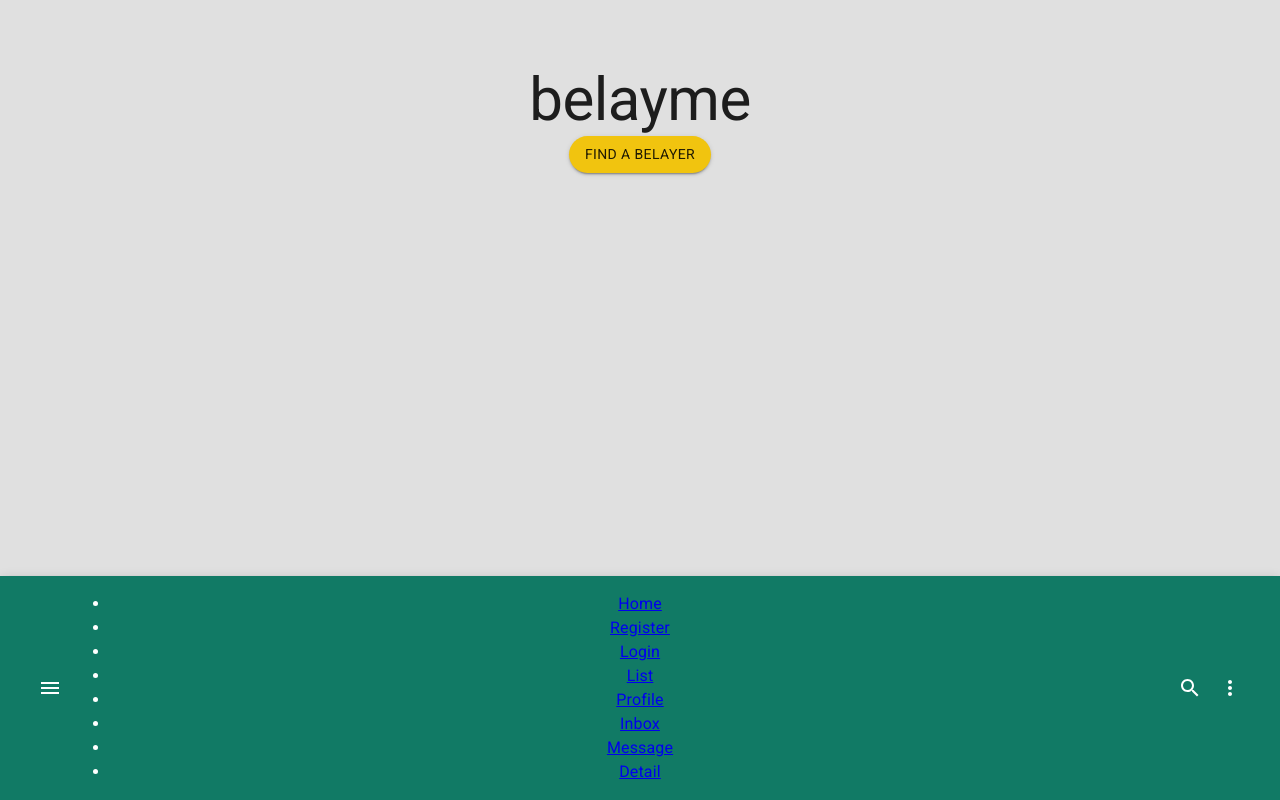
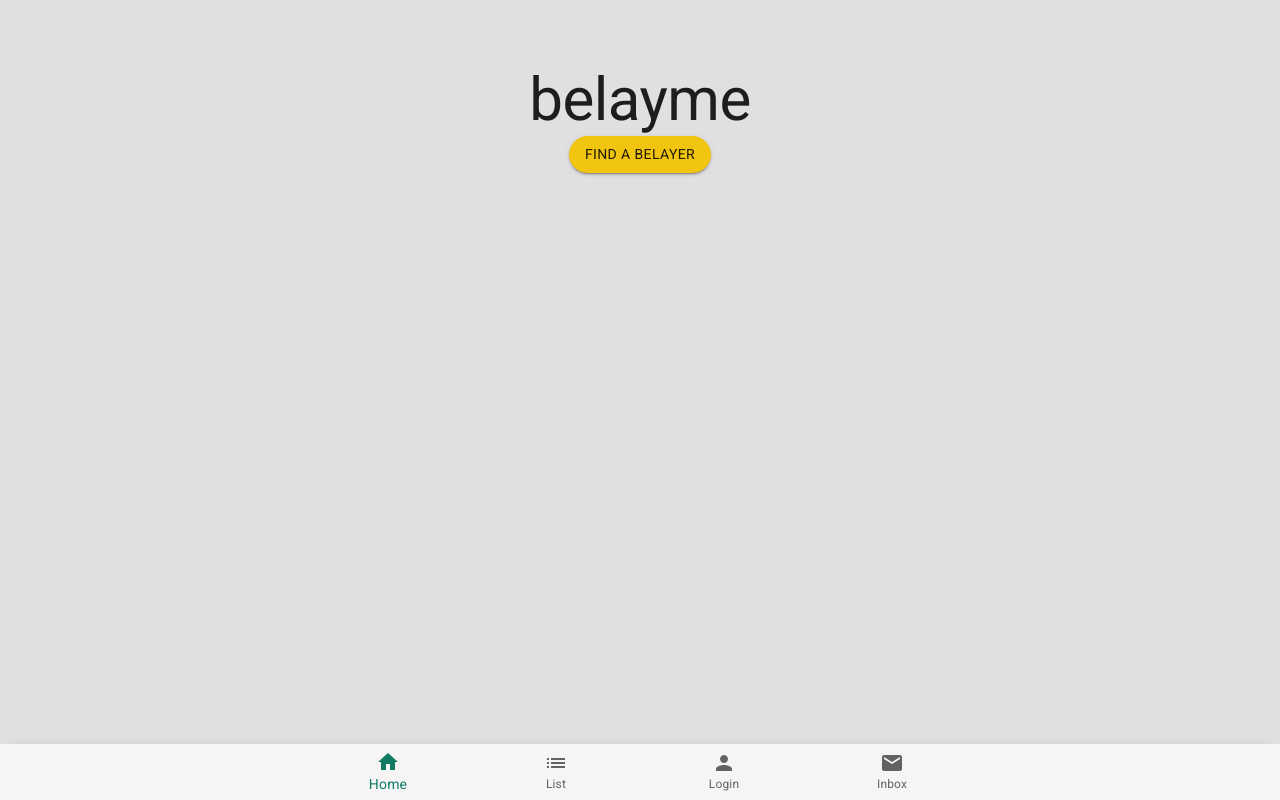
Before and after one commit to podmar/belayme, a React (Create React App) app in the folder client/: page / in a window 1280 px wide. Built offline with nearby package versions, Linux system fonts and the light colour scheme.

Commit message:
applied the bottom nav with link component

```diff
--- a/client/src/App.js
+++ b/client/src/App.js
@@ -5,7 +5,6 @@ import "@fontsource/roboto"
 import CssBaseline from "@mui/material/CssBaseline";
 import {Container} from "@mui/material"
 import { ThemeProvider, createTheme } from "@mui/material/styles"
-import NavBar from './components/NavBar';
 import Home from './views/Home';
 import Login from './views/Login';
 import Register from './views/Register';
@@ -15,8 +14,10 @@ import DetailPartnerView from './views/DetailPartnerView';
 import ErrorPage from './views/ErrorPage';
 import BelayRequest from './views/BelayRequest';
 import Inbox from './views/Inbox';
+import NavBottomWithLinks from './components/NavBottomWithLinks';
 
 function App() {
+  //TODO data of the logged in user must go into the state to be read by the myprofile component (and others)
   const {user, SetUser} = useState({});
 
   //TODO move the mui theme to a separate component
@@ -51,7 +52,7 @@ function App() {
         <div className="App">
           <header>
             {/* TODO create a state variable for the view where the user is and create conditional statements for different variation of the NavBar */}
-            <NavBar/>
+            <NavBottomWithLinks/>
           </header>
             <Routes>
               <Route path="/" element={<Home />} />
@@ -61,7 +62,7 @@ function App() {
               <Route path="detail/:userid" element={<DetailPartnerView />} />
               <Route path="belayrequest" element={<BelayRequest />} />
               <Route path="inbox" element={<Inbox />} />
-              <Route path="myprofile" element={<MyProfile />} />
+              <Route path="profile" element={<MyProfile />} />
               <Route path="*" element={<ErrorPage />} />
             </Routes>
         </div>
```
